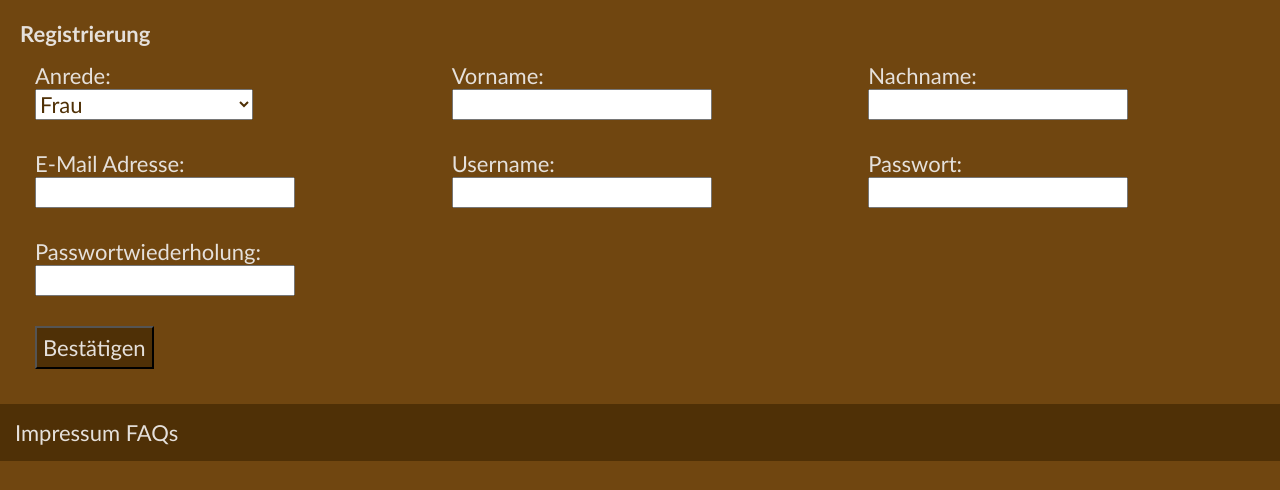
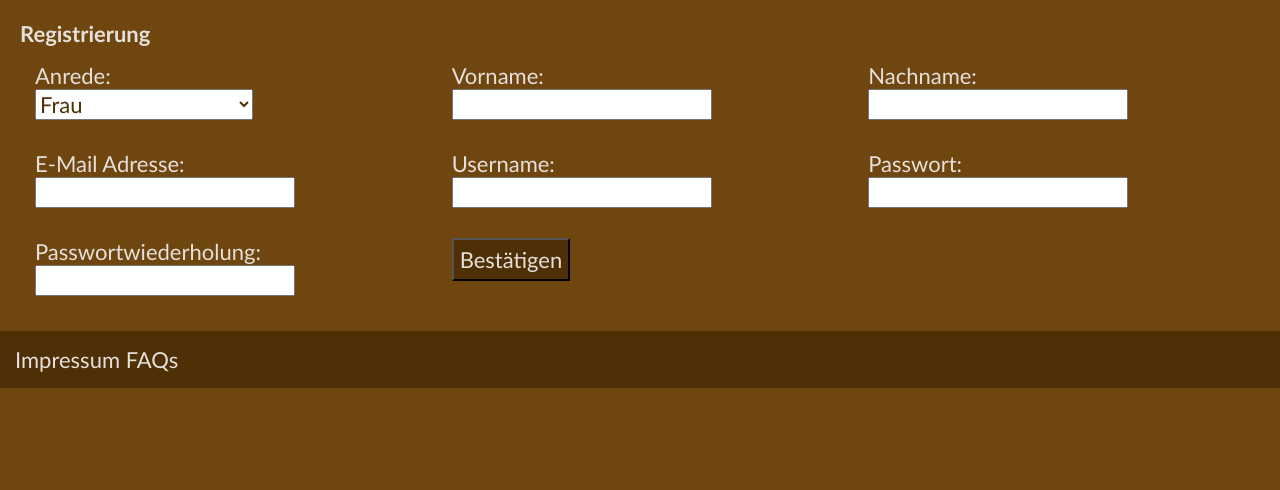
Before and after one commit to if24b239/webtech_s1, a PHP site: page /registration.php in a window 1280 px wide. Shown: the part 310-800 px from the top of the page. Run offline with PHP 8.4, Linux system fonts and the light colour scheme.

Commit message:
To dos ergänzt und Footer verschöert

```diff
--- a/login.php
+++ b/login.php
@@ -9,6 +9,10 @@
         $_SESSION["error_login"] = 0;
     }
 ?>
+
+<!--TO-DOS
+    -Daten sollten im Formular bleiben bei Fehlern.
+-->
 
 <!DOCTYPE html>
 <html lang="de">
--- a/news.php
+++ b/news.php
@@ -5,6 +5,10 @@
         $_SESSION["error_news"] = 0;
     }
 ?>
+<!--TO-DOS
+    -Daten sollten im Formular bleiben bei Fehlern.
+    -Datum des Beitrages soll angezeigt werden.
+-->
 
 <!DOCTYPE html>
 <html lang="de">
--- a/profile.php
+++ b/profile.php
@@ -32,6 +32,12 @@
 
 <!DOCTYPE html>
 <html lang="de">
+
+<!--
+Bewertungsmatrix:
+    a) eingeloggte User können Profildaten einsehen und bearbeiten
+    b) Passwörter werden nicht angezeigt und beim Ändern des Passwortes muss das alte PW eingegeben werden
+-->
 
 <?php $title = "Profilverwaltung"; include 'php_inserts\head.php' ?>
 
--- a/registration.php
+++ b/registration.php
@@ -6,6 +6,10 @@
     }
 
 ?>
+
+<!--TO-DOS
+    -Daten sollten im Formular bleiben bei Fehlern.
+-->
 
 <!DOCTYPE html>
 <html lang="de">
@@ -95,7 +99,7 @@
                 ?>
             </div>
             <br>
-            <div class="col-12">
+            <div class="col-4">
                 <button type="submit">Bestätigen</button>
             </div>
 
--- a/room_reservation.php
+++ b/room_reservation.php
@@ -9,6 +9,12 @@
 ?>
 <!DOCTYPE html>
 <html lang="de">
+
+<!-- TO-Dos
+    -Gesammtpreis der Reservierung anzeigen sowie Zuschläge durch Frühstück, Parkplatz und Tiere
+
+
+-->
 
 <?php $title = "Zimmerreservierung"; include 'php_inserts\head.php';?>
 
--- a/styles.css
+++ b/styles.css
@@ -222,7 +222,8 @@ a.footer:hover {
 
 footer {
     background-color: var(--darker-background-color);
-
+    bottom:0;
+    position:sticky;
 }
 
 details{
```
Also changed, not shown: news_image_upload.php (+10 -2 lines), registration_action.php (+3 -6 lines).
